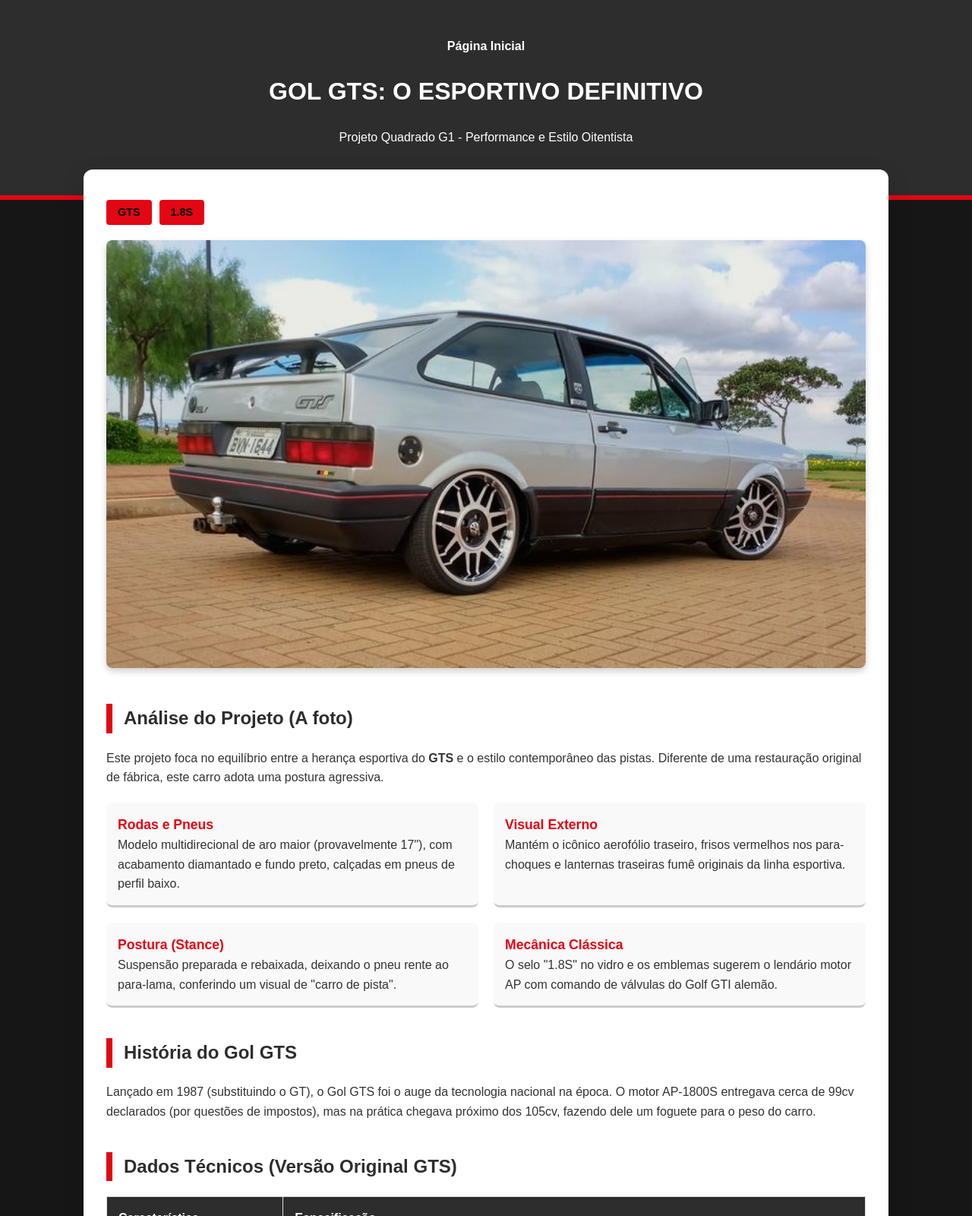
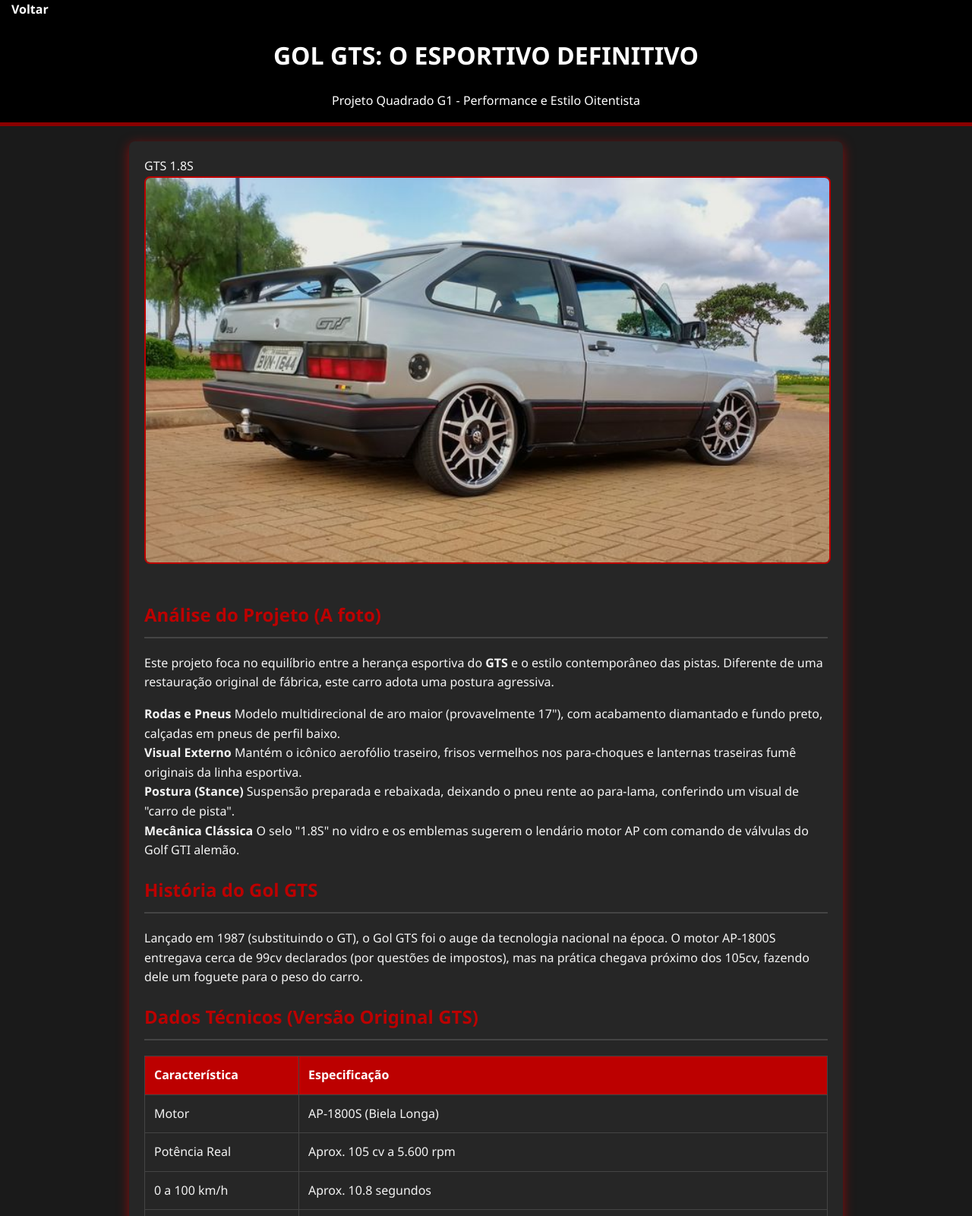
Before and after one commit to DaviJr14/familia-do-gol-quadrado, a plain HTML site: page projeto1.html in a window 1280 px wide. Shown: the top 1600 px of the page at 76% size. Drawn offline with Linux system fonts and the light colour scheme.

Commit message:
Add files via upload

```diff
--- a/projeto1.html
+++ b/projeto1.html
@@ -5,21 +5,24 @@
     <meta name="viewport" content="width=device-width, initial-scale=1.0">
     <title>Projeto Gol GTS Quadrado - Silver Legend</title>
     <style>
-        body {
-            font-family: 'Lexend', sans-serif;
+    body {
+            font-family: 'Segoe UI', Tahoma, Geneva, Verdana, sans-serif;
             line-height: 1.6;
             margin: 0;
             padding: 0;
-            background-color: #161616;
-            color: #333;
+            background-color: #1a1a1a;
+            color: #f4f4f4;
         }
 
         header {
-            background-color: #2d2d2d;
-            color: #ffffff;
-            padding: 3rem 1rem;
+            background-color: #000000;
+            color: white;
+            padding: 2rem text-align center;
             text-align: center;
-            border-bottom: 6px solid #e30613; /* Vermelho característico do GTS */
+            border-bottom: 5px solid #8b0000;
+        }
+        nav{
+            text-align: left;
         }
 
         nav a {
@@ -31,87 +34,55 @@
     padding: 8px 15px;
     border-radius: 5px;
 }
-
         .container {
-            max-width: 1000px;
-            margin: -40px auto 40px;
-            padding: 30px;
-            background-color: #ffffff;
-            border-radius: 12px;
-            box-shadow: 0 10px 30px rgba(0,0,0,0.15);
+            max-width: 900px;
+            margin: 20px auto;
+            padding: 20px;
+            background-color: #262626;
+            border-radius: 8px;
+            box-shadow: 0 4px 15px rgba(255, 0, 0, 0.5);
         }
 
         h2 {
-            color: #2d2d2d;
-            border-left: 8px solid #e30613;
-            padding-left: 15px;
-            margin-top: 40px;
+            color: #bc0000;
+            border-bottom: 2px solid #444;
+            padding-bottom: 10px;
         }
 
         .car-image {
             width: 100%;
             border-radius: 8px;
-            margin-top: 20px;
-            box-shadow: 0 4px 10px rgba(0,0,0,0.2);
+            margin-bottom: 20px;
+            border: 2px solid #bc0000;
         }
 
-        .badges {
-            display: flex;
-            gap: 10px;
-            margin-top: 10px;
-        }
-
-        .badge {
-            background: #e30613;
-            color: rgb(0, 0, 0);
-            padding: 5px 15px;
-            border-radius: 4px;
-            font-weight: bold;
-            font-size: 0.9rem;
-        }
-
-        .specs-grid {
-            display: grid;
-            grid-template-columns: 1fr 1fr;
-            gap: 20px;
-            margin-top: 20px;
-        }
-
-        .spec-item {
-            background: #f9f9f9;
-            padding: 15px;
-            border-radius: 8px;
-            border-bottom: 3px solid #ccc;
-        }
-
-        .spec-item strong {
-            display: block;
-            color: #e30613;
-            font-size: 1.1rem;
-        }
-
-        table {
+        .specs-table {
             width: 100%;
             border-collapse: collapse;
             margin: 20px 0;
         }
 
-        th, td {
-            padding: 15px;
-            border: 1px solid #ddd;
+        .specs-table th, .specs-table td {
+            padding: 12px;
+            border: 1px solid #444;
             text-align: left;
         }
 
-        th {
-            background-color: #2d2d2d;
+        .specs-table th {
+            background-color: #bc0000;
             color: white;
+        }
+
+        .highlight {
+            color: #bc0000;
+            font-weight: bold;
         }
 
         .footer {
             text-align: center;
-            padding: 40px;
-            background: #2d2d2d;
-            color: #aaa;
+            padding: 20px;
+            font-size: 0.8rem;
+            color: #888;
         }
     </style>
 </head>
@@ -119,7 +90,7 @@
 
 <header>
     <nav>
-    <a href="index.html">Página Inicial</a>
+    <a href="index.html">Voltar</a>
 </nav>
     <h1>GOL GTS: O ESPORTIVO DEFINITIVO</h1>
     <p>Projeto Quadrado G1 - Performance e Estilo Oitentista</p>
@@ -165,7 +136,7 @@
     </p>
 
     <h2>Dados Técnicos (Versão Original GTS)</h2>
-    <table>
+    <table class="specs-table">
         <thead>
             <tr>
                 <th>Característica</th>
```
Also changed, not shown: index.html (added, +40 -0 lines), projeto2.html (+6 -2 lines), sobrenos.html (+21 -1 lines).
